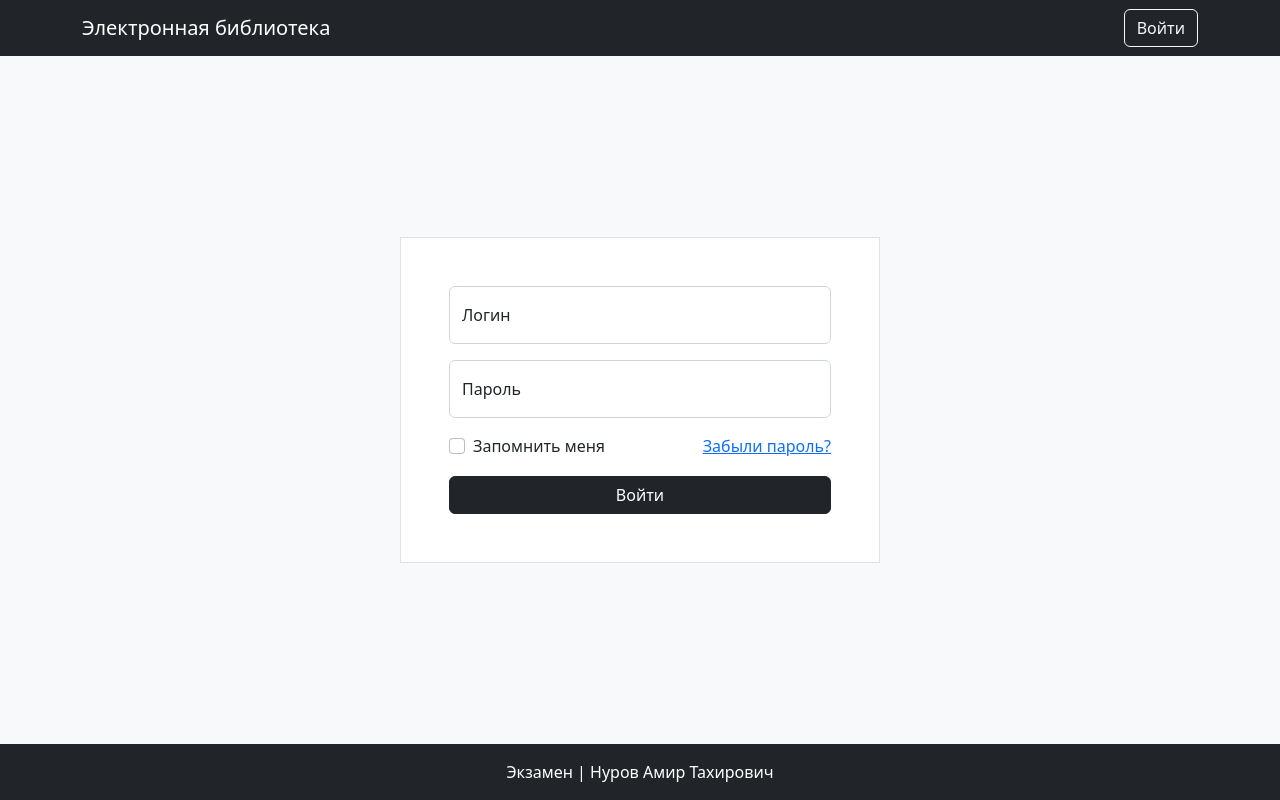
After one commit to nurovAm/web-app-exam, a Flask app: page /auth/login in a window 1280 px wide. The commit adds this page. Run offline with Flask 3, Linux system fonts and the light colour scheme.

Commit message:
adding authorization and visual in base and index

```diff
--- a/app/app.py
+++ b/app/app.py
@@ -19,6 +19,12 @@ ADMIN_ROLE_ID = 1
 MODERATOR_ROLE_ID = 2
 USER_ROLE_ID = 3
 
+from auth import auth_bp, init_login_manager
+
+app.register_blueprint(auth_bp)
+
+
+init_login_manager(app)
 @app.route('/')
 def index():
     return render_template("index.html")
--- /dev/null
+++ b/app/auth.py
@@ -0,0 +1,38 @@
+from flask import Blueprint, render_template, redirect, url_for, flash, request
+from flask_login import LoginManager, login_user, logout_user, login_required
+from models import db, User
+
+auth_bp = Blueprint('auth', __name__, url_prefix='/auth')
+
+def init_login_manager(app):
+    login_manager = LoginManager()
+    login_manager.login_view = 'auth.login'
+    login_manager.login_message = 'Для доступа к данной странице необходимо пройти процедуру аутентификации.'
+    login_manager.login_message_category = 'warning'
+    login_manager.user_loader(load_user)
+    login_manager.init_app(app)
+
+def load_user(user_id):
+    user = db.session.execute(db.select(User).filter_by(id=user_id)).scalar()
+    return user
+
+@auth_bp.route('/login', methods=['GET', 'POST'])
+def login():
+    if request.method == 'POST':
+        login = request.form.get('login')
+        password = request.form.get('password')
+        if login and password:
+            user = db.session.execute(db.select(User).filter_by(login=login)).scalar()
+            if user and user.check_password(password):
+                login_user(user)
+                flash('Вы успешно аутентифицированы.', 'success')
+                next = request.args.get('next')
+                return redirect(next or url_for('index'))
+        flash('Введены неверные логин и/или пароль.', 'danger')
+    return render_template('auth/login.html')
+
+@auth_bp.route('/logout')
+@login_required
+def logout():
+    logout_user()
+    return redirect(url_for('index'))
--- /dev/null
+++ b/app/static/styles.css
@@ -0,0 +1,7 @@
+.logo {
+    max-width: 175px;
+}
+
+.profile {
+    max-width: 45px;
+}
--- /dev/null
+++ b/app/templates/auth/login.html
@@ -0,0 +1,34 @@
+{% extends 'base.html' %}
+
+{% block content %}
+<div class="d-flex h-100 bg-light">
+    <form class="container-fluid m-auto bg-white p-5 border round" method="POST" style="max-width: 30rem;">
+        <div class="form-floating mb-3">
+            <input autocomplete="off" type="text" class="form-control" name="login" id="login" placeholder="login"
+                value="{{ request.form.login }}" required>
+            <label for="login">Логин</label>
+        </div>
+
+        <div class="form-floating mb-3">
+            <input type="password" class="form-control" id="password" name="password" placeholder="Password">
+            <label for="password">Пароль</label>
+        </div>
+
+        <div class="row mb-3 justify-content-between">
+            <div class="col-auto">
+                <div class="form-check">
+                    <input class="form-check-input" type="checkbox" id="remember_me" name="remember_me">
+                    <label class="form-check-label" for="remember_me">
+                        Запомнить меня
+                    </label>
+                </div>
+            </div>
+            <div class="col-auto">
+                <a href="#">Забыли пароль?</a>
+            </div>
+        </div>
+
+        <button type="submit" class="btn btn-dark w-100">Войти</button>
+    </form>
+</div>
+{% endblock %}
--- a/app/templates/base.html
+++ b/app/templates/base.html
@@ -27,10 +27,23 @@
                     <ul class="navbar-nav ms-auto mb-2 mb-lg-0">
 
 
-                        <li class="nav-item">
-                            <a class="nav-link {% if request.endpoint == 'headers' %} active {% endif %}"
-                                href="#">Вход</a>
-                        </li>
+                        {% if current_user.is_authenticated %}
+                        <div class="dropdown d-flex" style="width: 200px;">
+                            <div class="profile ms-auto" title="{{ current_user.full_name }}" id="dropdownMenuButton" data-bs-toggle="dropdown"
+                                aria-haspopup="true" aria-expanded="false">
+                                <img class="img-fluid rounded-circle cursor-pointer"
+                                    src="{{ url_for('static', filename='images/default-profile-picture-300x300.jpeg') }}" alt="profile-pic">
+                            </div>
+                            <div class="dropdown-menu" aria-labelledby="dropdownMenuButton">
+                                <a class="dropdown-item" href="#">Профиль</a>
+                                <a class="dropdown-item" href="#">Мои курсы</a>
+                                <div class="dropdown-divider"></div>
+                                <a class="dropdown-item" href="{{ url_for('auth.logout') }}">Выйти</a>
+                            </div>
+                        </div>
+                        {% else %}
+                            <a class="btn btn-outline-light" href="{{ url_for('auth.login') }}">Войти</a>
+                        {% endif %}
                     </ul>
                 </div>
             </div>
--- a/app/templates/index.html
+++ b/app/templates/index.html
@@ -1,5 +1,11 @@
 {% extends 'base.html' %}
 
 {% block content %}
+{% if current_user.is_authenticated %}
+    <div class="container">
+        <span>Hello, {{current_user.last_name}} {{current_user.first_name}} {{current_user.middle_name}}</span>
+    </div>
+
+{% endif %}
 
 {% endblock %}
```
Also changed, not shown: app/static/images/default-profile-picture-300x300.jpeg (added).
